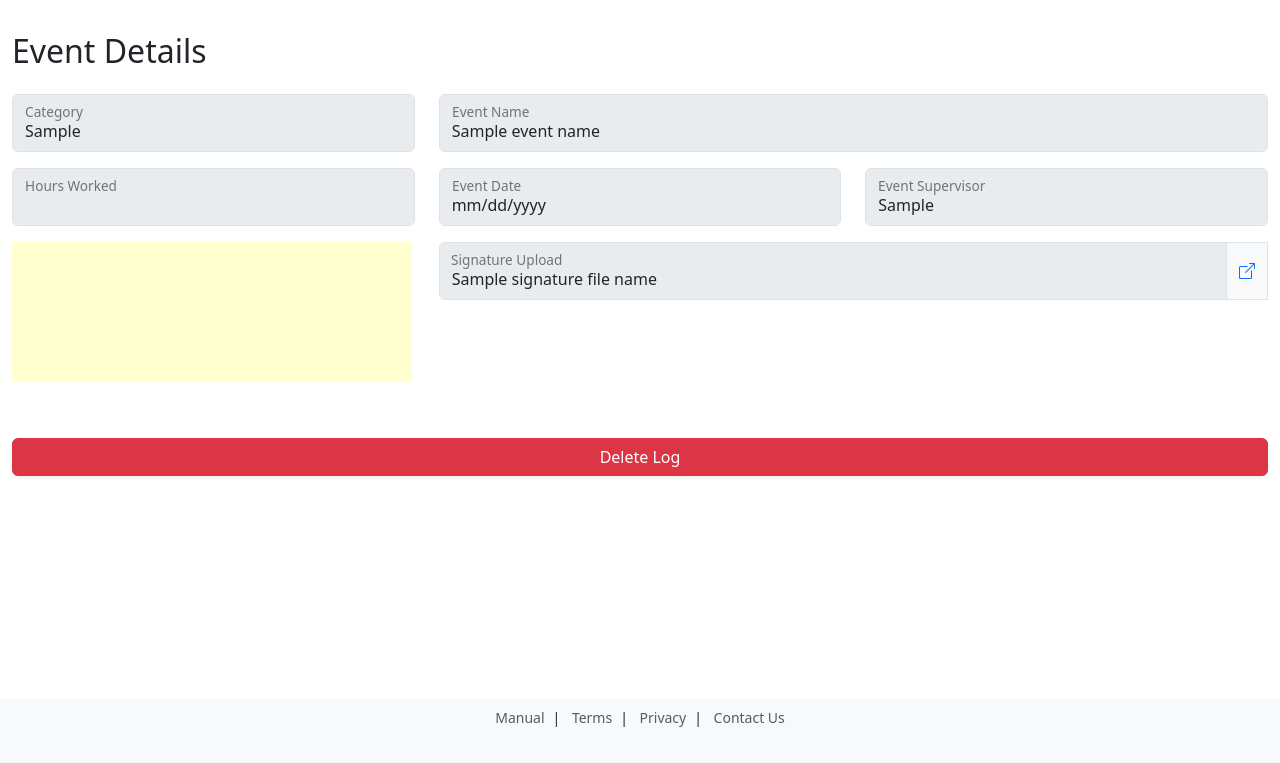
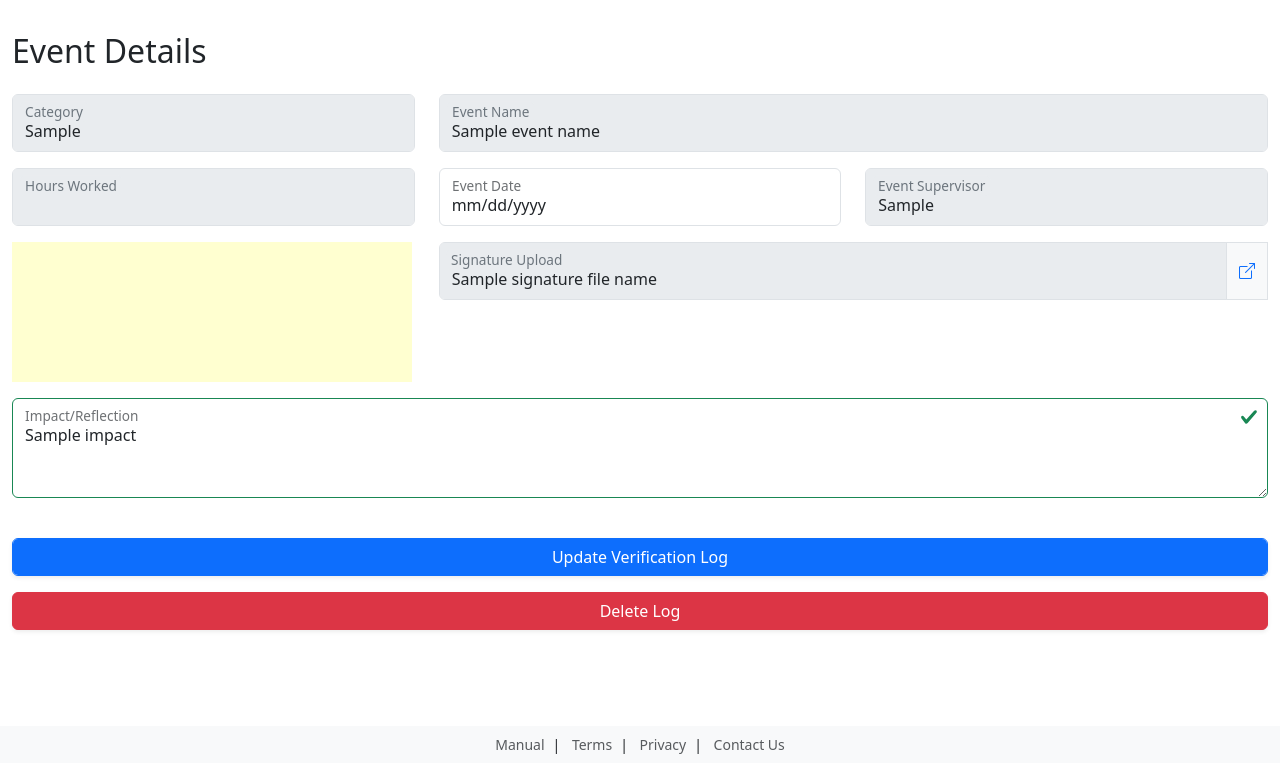
Before and after one commit to zshaiyen/NHS-App, a Flask app: template templates/loghours.html in a window 1280 px wide. Shown: the part 64-827 px from the top of the page. Before the commit the page ends 791 px from the top, so only its background shows below. Run offline with Flask 3, Linux system fonts and the light colour scheme; the template is opened without the code that fills it: most values are stand-ins (such as "Sample title", 1, 10 or a date in 2020); data that the repository does not hold is empty; parts of the project's set-up code (start-up, migrations or seed data) failed here and were passed over; some libraries are stand-ins or nearby versions.

Commit message:
Impact/Reflection in log hours.

```diff
--- a/app.py
+++ b/app.py
@@ -244,6 +244,7 @@ def loghours(log_id):
         event_date = app_lib.empty_to_none(request.form.get('event_date', default=None))
         event_supervisor = app_lib.empty_to_none(request.form.get('event_supervisor', default=None))
         hours_worked = app_lib.empty_to_none(request.form.get('hours_worked', default=None))
+        impact = app_lib.empty_to_none(request.form.get('impact', default=None))
         pathdata = app_lib.empty_to_none(request.form.get('pathdata', default=None))
         location_coords = app_lib.empty_to_none(request.form.get('coords', default=None))
         location_accuracy = app_lib.empty_to_none(request.form.get('coords_accuracy', default=None))
@@ -295,6 +296,7 @@ def loghours(log_id):
                                         location_coords=location_coords,
                                         location_accuracy=location_accuracy,
                                         hours_worked=hours_worked,
+                                        impact=impact,
                                         category_list=category_rv,
                                         is_admin=is_admin)
 
@@ -305,6 +307,7 @@ def loghours(log_id):
                                                 event_date=event_date,
                                                 event_supervisor=event_supervisor,
                                                 hours_worked=hours_worked,
+                                                impact=impact,
                                                 event_category=event_category):
 
                 flash('Updates to verification log saved successfully.', 'success')
@@ -322,6 +325,7 @@ def loghours(log_id):
                                             event_date=event_date,
                                             event_supervisor=event_supervisor,
                                             hours_worked=hours_worked,
+                                            impact=impact,
                                             category_list=category_rv,
                                             is_admin=is_admin)
 
@@ -345,6 +349,7 @@ def loghours(log_id):
                                                 location_coords=location_coords,
                                                 location_accuracy=location_accuracy,
                                                 hours_worked=hours_worked,
+                                                impact=impact,
                                                 category_list=category_rv,
                                                 is_admin=is_admin)
 
@@ -362,6 +367,7 @@ def loghours(log_id):
                                                 location_coords=location_coords,
                                                 location_accuracy=location_accuracy,
                                                 hours_worked=hours_worked,
+                                                impact=impact,
                                                 category_list=category_rv,
                                                 is_admin=is_admin)
 
@@ -370,7 +376,7 @@ def loghours(log_id):
                 signature_file_name = secure_filename(file_prefix + '_' + signature_file.filename)
                 signature_file.save(os.path.join(app.config['UPLOAD_FOLDER'], signature_file_name))
 
-            if app_lib.add_verification_log(event_category, event_date, hours_worked, event_name, event_supervisor, pathdata, location_coords, location_accuracy, signature_file_name,
+            if app_lib.add_verification_log(event_category, event_date, hours_worked, impact, event_name, event_supervisor, pathdata, location_coords, location_accuracy, signature_file_name,
                                             session['organization_id'], event_user_email, session['user_id'],
                                             ip_address, str(user_agent), mobile_flag):
 
@@ -391,6 +397,7 @@ def loghours(log_id):
                                             location_coords=location_coords,
                                             location_accuracy=location_accuracy,
                                             hours_worked=hours_worked,
+                                            impact=impact,
                                             category_list=category_rv,
                                             is_admin=is_admin)
 
@@ -405,6 +412,7 @@ def loghours(log_id):
         event_date = verification_log_rv[0]['event_date']
         event_supervisor = verification_log_rv[0]['event_supervisor']
         hours_worked = verification_log_rv[0]['hours_worked']
+        impact = verification_log_rv[0]['impact']
         supervisor_signature = verification_log_rv[0]['supervisor_signature']
         location_coords = verification_log_rv[0]['location_coords']
         location_accuracy = verification_log_rv[0]['location_accuracy']
@@ -419,7 +427,7 @@ def loghours(log_id):
         event_user_email = verification_log_rv[0]['user_email']
 
     else:
-        event_name = event_supervisor = hours_worked = event_category = supervisor_signature = location_coords = location_accuracy = None
+        event_name = event_supervisor = hours_worked = impact = event_category = supervisor_signature = location_coords = location_accuracy = None
         ip_address = user_agent = mobile_flag = created_at = created_by_name = updated_at = updated_by_name = signature_file_name = None
 
         event_category = app_lib.empty_to_none(request.args.get('default_category'))
@@ -441,6 +449,7 @@ def loghours(log_id):
                             location_coords=location_coords,
                             location_accuracy=location_accuracy,
                             hours_worked=hours_worked,
+                            impact = impact,
                             category_list=category_rv,
                             ip_address=ip_address,
                             user_agent=user_agent,
--- a/app_lib.py
+++ b/app_lib.py
@@ -575,7 +575,7 @@ def get_verification_log(verification_log_id, organization_id, user_email, is_ad
     if verification_log_id is not None:
         query = """SELECT c.name AS category_name, p.name AS period_name, p.locked_flag,
                     vl.event_name, vl.event_date, vl.event_supervisor,
-                    vl.hours_worked, vl.supervisor_signature, vl.signature_file,
+                    vl.hours_worked, vl.impact, vl.supervisor_signature, vl.signature_file,
                     vl.location_coords, vl.location_accuracy, vl.verification_log_id,
                     vl.ip_address, vl.user_agent, IFNULL(vl.mobile_flag, 0) AS mobile_flag,
                     vl.created_at, vl.updated_at, cb.full_name AS created_by_name, cb.email AS created_by_email, ub.full_name AS updated_by_name,
@@ -608,7 +608,7 @@ def get_verification_log(verification_log_id, organization_id, user_email, is_ad
 #
 # Add verification_log
 #
-def add_verification_log(category_name, event_date, hours_worked, event_name, supervisor, pathdata, coords, coords_accuracy, signature_file,
+def add_verification_log(category_name, event_date, hours_worked, impact, event_name, supervisor, pathdata, coords, coords_accuracy, signature_file,
                          orgnanization_id, user_email, created_by, ip_address, user_agent, mobile_flag):
 
     query = """SELECT COUNT(*) AS ROWCOUNT FROM verification_log vl
@@ -624,9 +624,9 @@ def add_verification_log(category_name, event_date, hours_worked, event_name, su
         return False
 
     query = """INSERT OR IGNORE INTO verification_log
-                (event_name, event_date, event_supervisor, hours_worked, supervisor_signature, location_coords, location_accuracy, signature_file,
+                (event_name, event_date, event_supervisor, hours_worked, impact, supervisor_signature, location_coords, location_accuracy, signature_file,
                 category_id, app_user_id, period_id, created_at, updated_at, created_by, updated_by, ip_address, user_agent, mobile_flag)
-                SELECT ?, ?, ?, ?, ?, ?, ?, ?, c.category_id, u.app_user_id, p.period_id, datetime('now', 'localtime'), datetime('now', 'localtime'),
+                SELECT ?, ?, ?, ?, ?, ?, ?, ?, ?, c.category_id, u.app_user_id, p.period_id, datetime('now', 'localtime'), datetime('now', 'localtime'),
                 ?, ?, ?, ?, ?
                 FROM app_user u
                 LEFT JOIN period p on p.organization_id = u.organization_id AND ? BETWEEN p.start_date AND p.end_date
@@ -634,7 +634,7 @@ def add_verification_log(category_name, event_date, hours_worked, event_name, su
                 WHERE u.organization_id = ? AND u.email = ?
             """
 
-    insert_count = app_db.update_db(query, [event_name, event_date, supervisor, hours_worked, pathdata, coords, coords_accuracy, signature_file,
+    insert_count = app_db.update_db(query, [event_name, event_date, supervisor, hours_worked, impact, pathdata, coords, coords_accuracy, signature_file,
                                             created_by, created_by, ip_address, user_agent, mobile_flag,
                                             event_date, category_name, orgnanization_id, user_email])
 
@@ -817,7 +817,7 @@ def delete_class_year(organization_id, class_year):
 #
 # Update verification_log. Note Delete log is not allowed. Just set the Hours worked to 0 instead.
 #
-def update_verification_log(verification_log_id, organization_id, updated_by, event_name=None, event_date=None, event_supervisor=None, hours_worked=None,  event_category=None):
+def update_verification_log(verification_log_id, organization_id, updated_by, event_name=None, event_date=None, event_supervisor=None, hours_worked=None, impact=None, event_category=None):
 
     query = """UPDATE verification_log
                 SET updated_by = ?, updated_at=datetime('now', 'localtime')
@@ -844,6 +844,10 @@ def update_verification_log(verification_log_id, organization_id, updated_by, ev
     if hours_worked is not None:
         query += ', hours_worked = ?'
         bindings.append(hours_worked)
+
+    if impact is not None:
+        query += ', impact = ?'
+        bindings.append(impact)
 
     if event_category is not None:
         query += ', category_id = (SELECT c.category_id FROM category c WHERE c.organization_id = ? AND c.name = ?)'
--- a/templates/loghours.html
+++ b/templates/loghours.html
@@ -62,7 +62,7 @@
 
         <div class="col-lg-4 mb-3">
             <div class="form-floating">
-                <input class="form-control" type="date" id="event_date" name="event_date" value="{{ event_date if event_date }}" required {% if log_id and not is_admin %}disabled{% endif %}>
+                <input class="form-control" type="date" id="event_date" name="event_date" value="{{ event_date if event_date }}" required {% if log_id and not is_admin %}readonly{% endif %}>
                 <label for="event_date">Event Date</label>
             </div>
         </div>
@@ -143,11 +143,18 @@
         {% endif %}
     </div>
 
+    <div class="row">
+        <div class="col-lg-12">
+            <div class="form-floating">
+                <textarea style="height: 100px;" class="form-control" type="text" id="impact" name="impact">{{ impact if impact }}</textarea>
+                <label for="impact">Impact/Reflection</label>
+            </div>
+        </div>
+    </div>
+
     <div class="mt-4">
     {% if log_id %}
-        {% if is_admin %}
         <input class="form-control btn btn-primary shadow-sm mt-3" type="button" value="Update Verification Log" onClick="document.getElementById('logForm').submit();">
-        {% endif %}
         <a href="/deletelog/{{ log_id }}" class="col-12 btn btn-danger shadow-sm mt-3" role="button" onclick="return confirm('Are you sure you want to delete this log?')">Delete Log</a>
     {% else %}
     <input class="form-control btn btn-primary shadow-sm mt-3" type="button" value="Save Verification Log" onClick="showSignature()">
```
